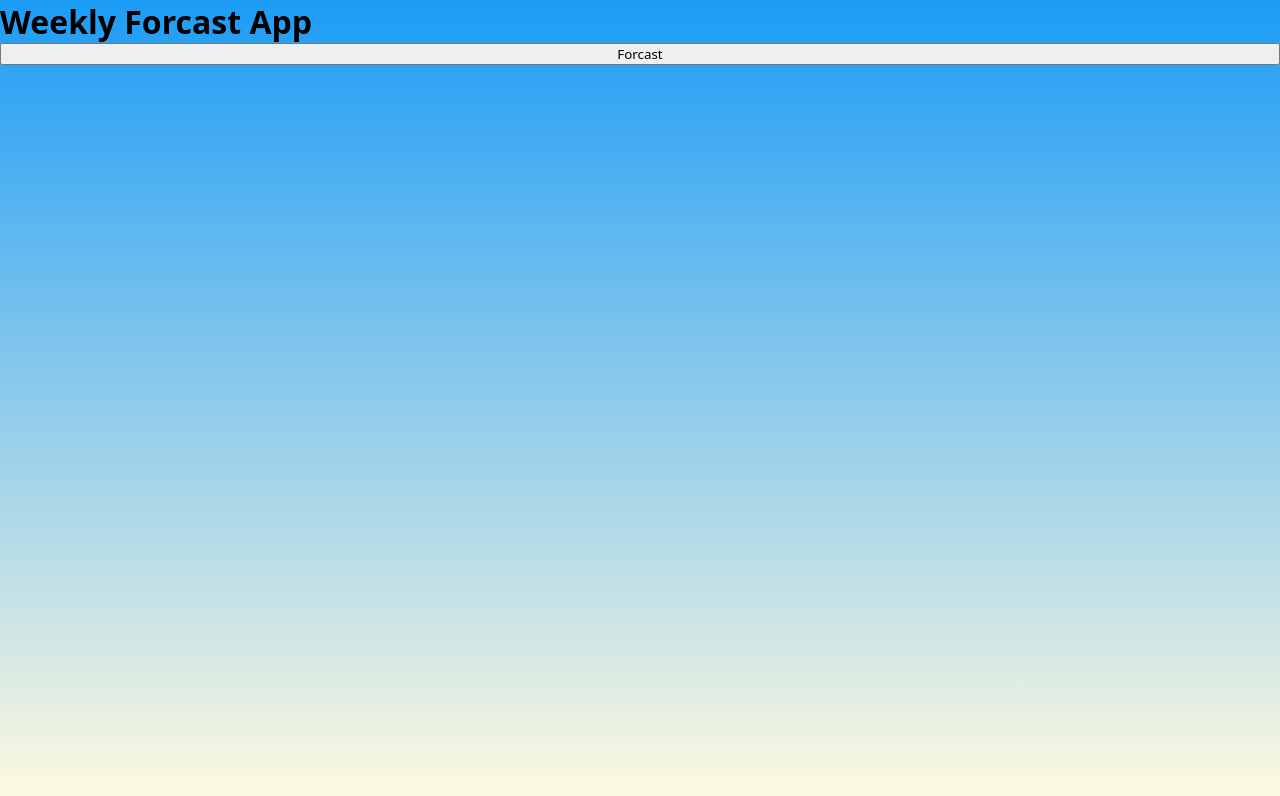
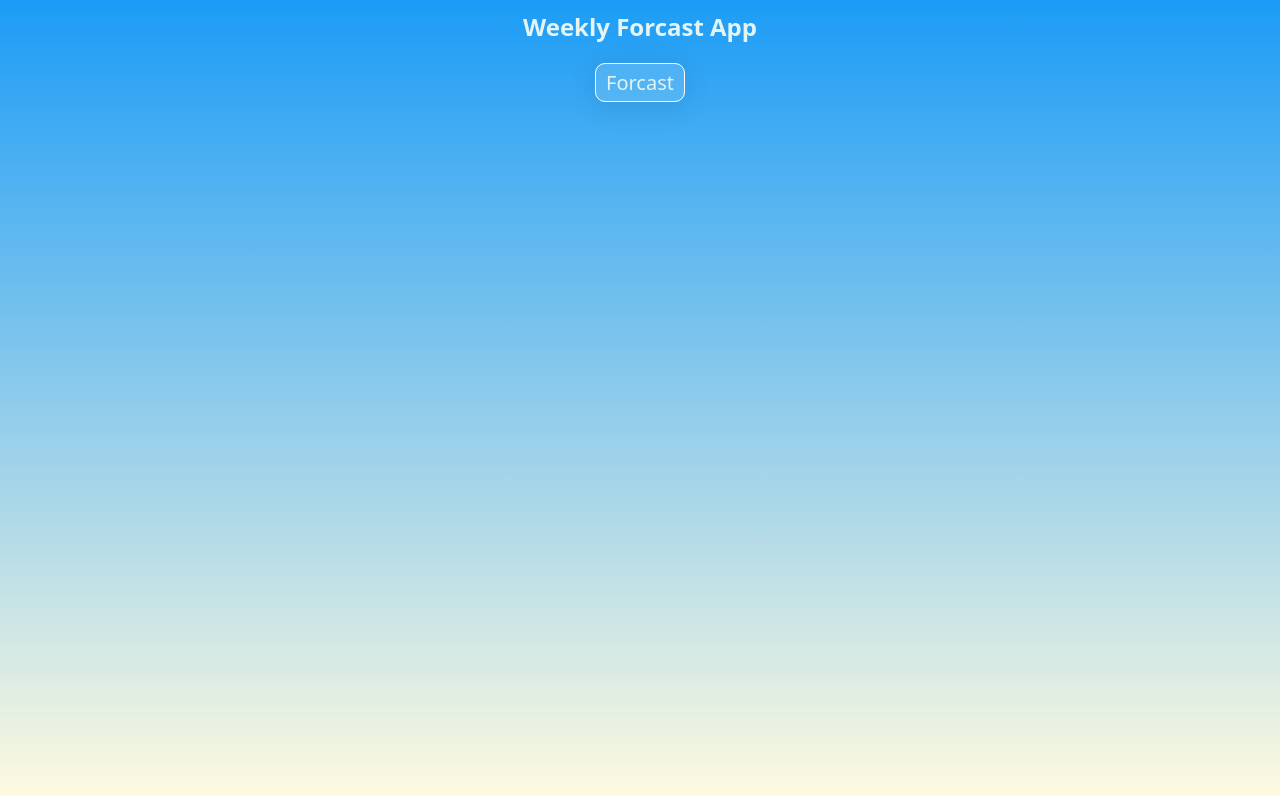
Before and after one commit to dariont5/Project-Weather-App, a website: page index.html in a window 1280 px wide. Drawn offline with Linux system fonts and the light colour scheme.

Commit message:
feat: styling header

```diff
--- a/index.html
+++ b/index.html
@@ -7,8 +7,10 @@
     <link rel="stylesheet" href="style.css" />
   </head>
   <body>
-    <h1>Weekly Forcast App</h1>
-    <button id="forcast-button">Forcast</button>
+    <section class="header">
+      <h1>Weekly Forcast App</h1>
+      <button id="forcast-button" class="glass">Forcast</button>
+    </section>
     <section class="output-section"></section>
     <dialog id="centerpoint">
       <dialog id="dialog">
--- a/style.css
+++ b/style.css
@@ -32,9 +32,36 @@ body {
   background: linear-gradient(180deg, var(--light-blue), var(--light-yellow)) no-repeat fixed;
 }
 
-/* form {
-    visibility: hidden;
-} */
+section.header {
+  display: flex;
+  flex-direction: column;
+  align-items: center;
+  gap: 20px;
+  padding-top: 10px;
+  color: var(--gray);
+}
+
+button#forcast-button {
+  all: unset;
+  padding: 5px 10px 5px 10px;
+  font-size: 20px;
+}
+
+.glass,
+button#forcast-button.glass {
+  background: rgba(255, 255, 255, 0.15);
+  border-radius: 10px;
+  box-shadow: 0 4px 30px rgba(0, 0, 0, 0.1);
+  backdrop-filter: blur(5px);
+  border: 1px solid rgba(255, 255, 255, 1);
+}
+
+button#forcast-button:hover {
+  background-color: var(--gray);
+  color: var(--blue);
+  transition: 500ms;
+}
+
 #centerpoint {
   top: 30%;
   left: 50%;
```
